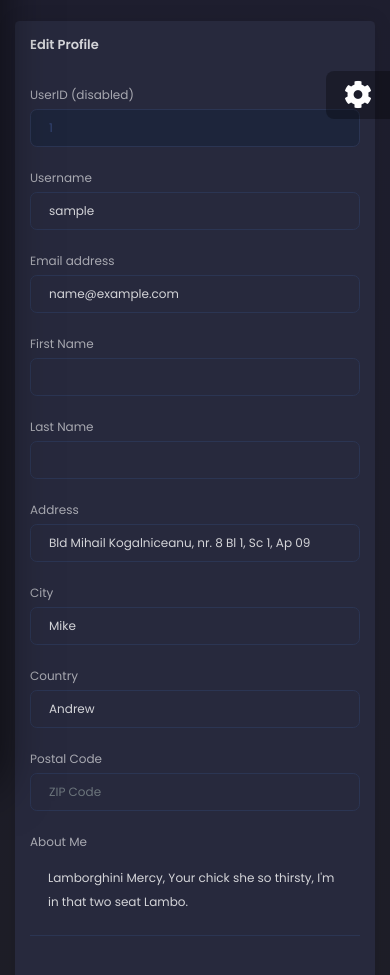
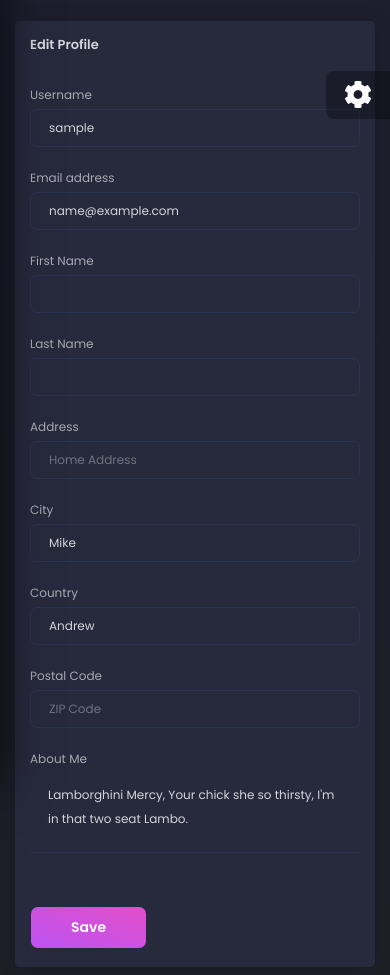
Before and after one commit to hari01584/project__UNIAutoMate__MakeAThon3077, a Django app: page /page-user.html in a window 390 px wide. Shown: the part 59-1034 px from the top of the page. Run offline with Django 3.2, Linux system fonts and the light colour scheme; the visitor is signed in with stand-in values (Sample User, id 1); some libraries are stand-ins or nearby versions.

Commit message:
Disable redundant fields

```diff
--- a/core/templates/page-user.html
+++ b/core/templates/page-user.html
@@ -16,12 +16,12 @@
       <div class="card-body">
         <form>
           <div class="row">
-            <div class="col-md-5 pr-md-1">
+            <!-- <div class="col-md-5 pr-md-1">
               <div class="form-group">
                 <label>UserID (disabled)</label>
                 <input type="text" class="form-control" disabled="" value="{{ request.user.id }}">
               </div>
-            </div>
+            </div> -->
             <div class="col-md-3 px-md-1">
               <div class="form-group">
                 <label>Username</label>
@@ -53,7 +53,7 @@
             <div class="col-md-12">
               <div class="form-group">
                 <label>Address</label>
-                <input type="text" class="form-control" placeholder="Home Address" value="Bld Mihail Kogalniceanu, nr. 8 Bl 1, Sc 1, Ap 09">
+                <input type="text" class="form-control" placeholder="Home Address">
               </div>
             </div>
           </div>
```
